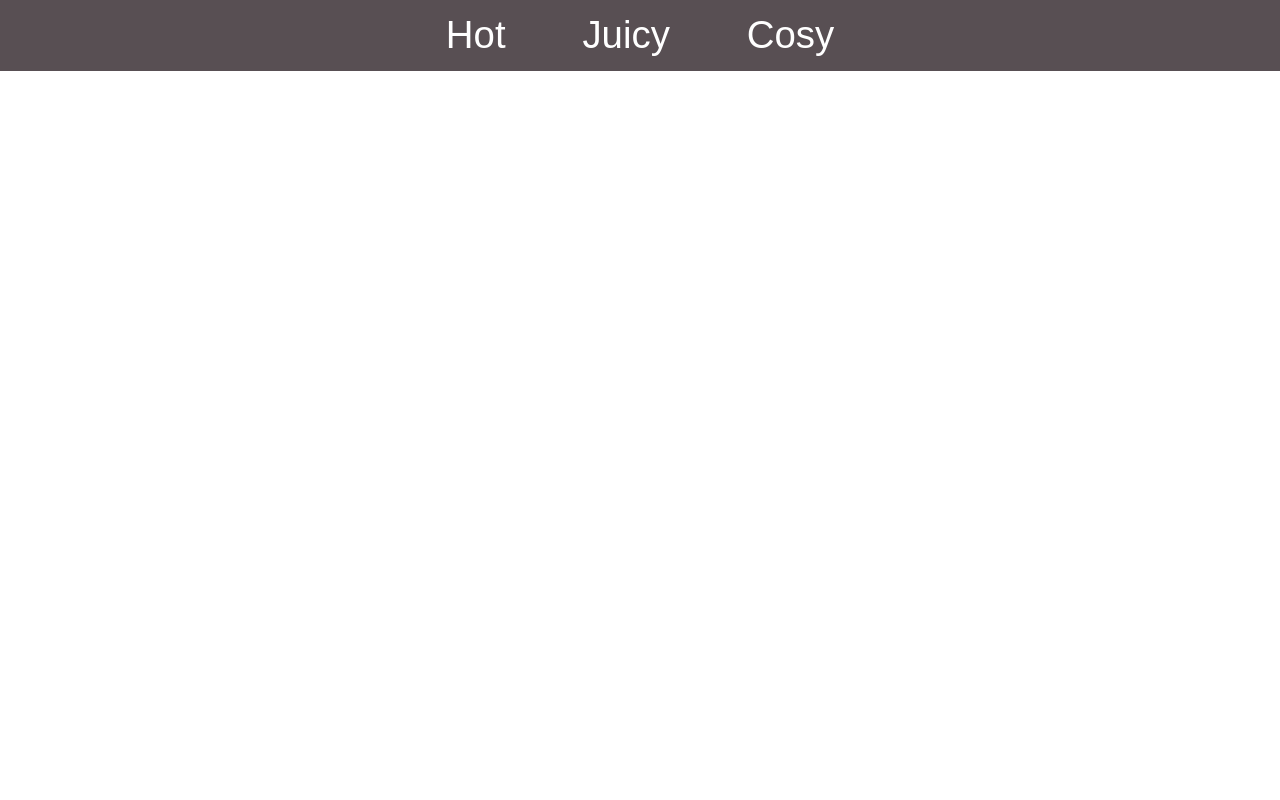
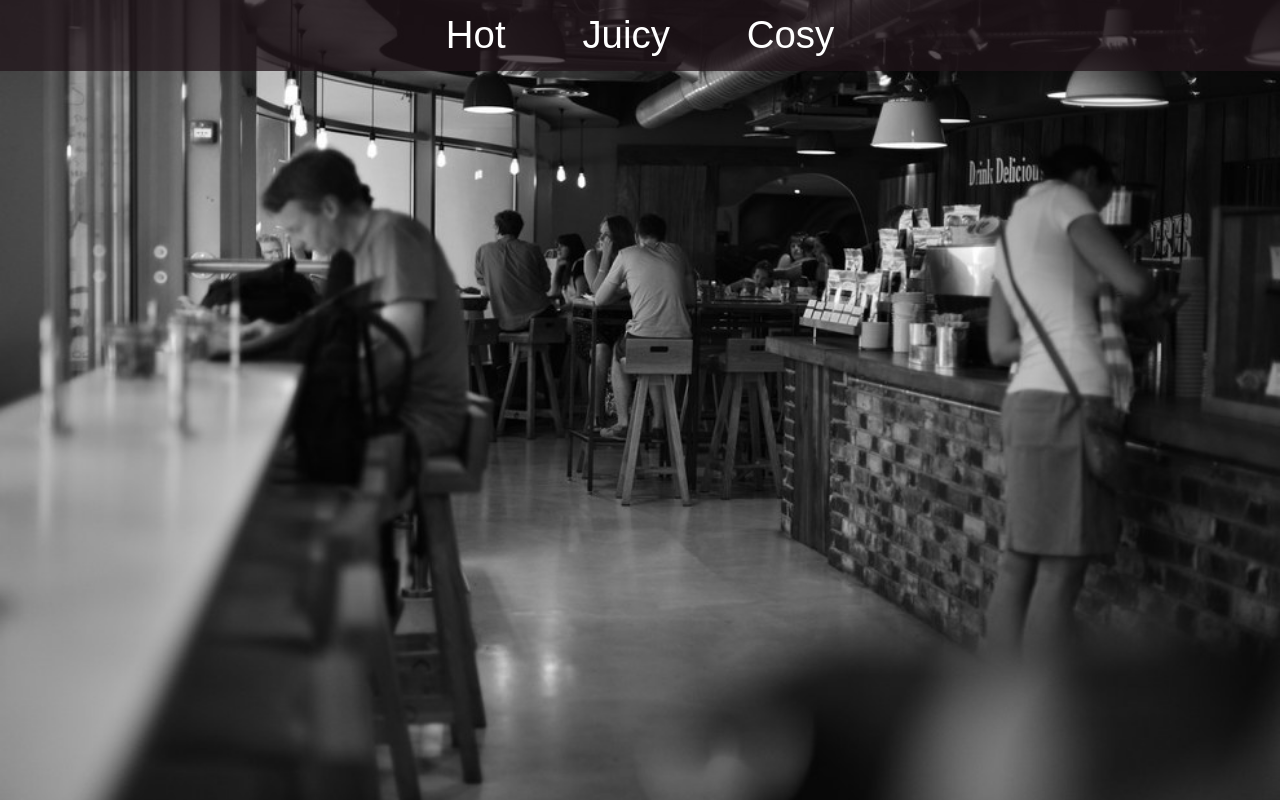
Before and after one commit to Bosseyang/Task1-caffe-retro-react, a React (Vite) app in the folder caffe-retro-react/: page / in a window 1280 px wide. Built offline with nearby package versions, Linux system fonts and the light colour scheme; a web font is replaced by a local one.

Commit message:
Update main.tsx

```diff
--- a/caffe-retro-react/src/main.tsx
+++ b/caffe-retro-react/src/main.tsx
@@ -2,9 +2,13 @@ import { StrictMode } from "react";
 import { createRoot } from "react-dom/client";
 import { Header } from "./components/Header";
 import "./css/index.css";
+import Section from "./components/Section";
 
 createRoot(document.getElementById("root")!).render(
   <StrictMode>
     <Header />
+    <main>
+      <Section />
+    </main>
   </StrictMode>
 );
```
